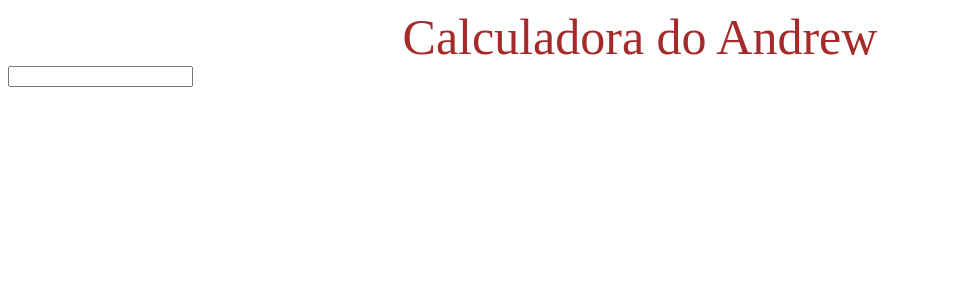
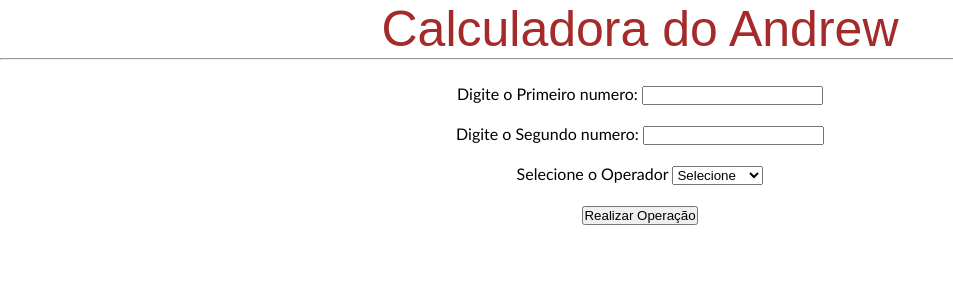
Before and after one commit to Andrew-Figueiredo/FirstActivityFlask, a Flask app: page / in a window 1280 px wide. Shown: the top 300 px of the page, without its empty margins (0-953 px from the left). Run offline with Flask 2, Linux system fonts and the light colour scheme.

Commit message:
Alterações Finalizadas

```diff
--- a/main.py
+++ b/main.py
@@ -10,7 +10,7 @@ def index():
 
 @app.route('/result')
 def equal():
-    return 'page result'
+    return 'Calculo Realizado'
 
 
-app.run(host='0.0.0.0', port=81)
+app.run(host='0.0.0.0', port=81, debug=True)
--- a/static/css/styles.css
+++ b/static/css/styles.css
@@ -1,5 +1,19 @@
+* {
+    margin: 0;
+    padding: 0;
+
+}
+
 footer {
-    text-align:center;
+    font-family: sans-serif;
+    color: brown;
     font-size: 50px;
-    color: brown;
+    text-align: center;
 }
+
+
+form{
+    font-family: 'Gill Sans', 'Gill Sans MT', Calibri, 'Trebuchet MS', sans-serif;
+    padding-top: 1.5em;
+    text-align: center;
+}
--- a/templates/home.html
+++ b/templates/home.html
@@ -11,8 +11,28 @@
         Calculadora do Andrew
     </footer>
 
-    <main id='board'>
-        <input>
+    <main>
+        <hr>
+        <form action="/result">
+            <label for="FN" class="title">Digite o Primeiro numero:</label>
+            <input type="number" name="FN" id="FN"><br><br>
+            <label for="SN" class="title">Digite o Segundo numero: </label>
+            <input type="number" name="SN" id="SN"><br><br>
+            <label for="OP" class="title">Selecione o Operador </label>
+            <select name="OP" id="OP">
+                <option selected disabled value="">Selecione</option>
+                <option value="">+ Somar</option>
+                <option value="">- Subtrair</option>
+                <option value="">* Multiplicar</option>
+                <option value="">/ Dividir</option>
+
+            </select><br><br>
+
+
+            <input type="submit" name="button-final" id="button-final" value="Realizar Operação">
+
+
+        </form>
 
 
     </main>
```
